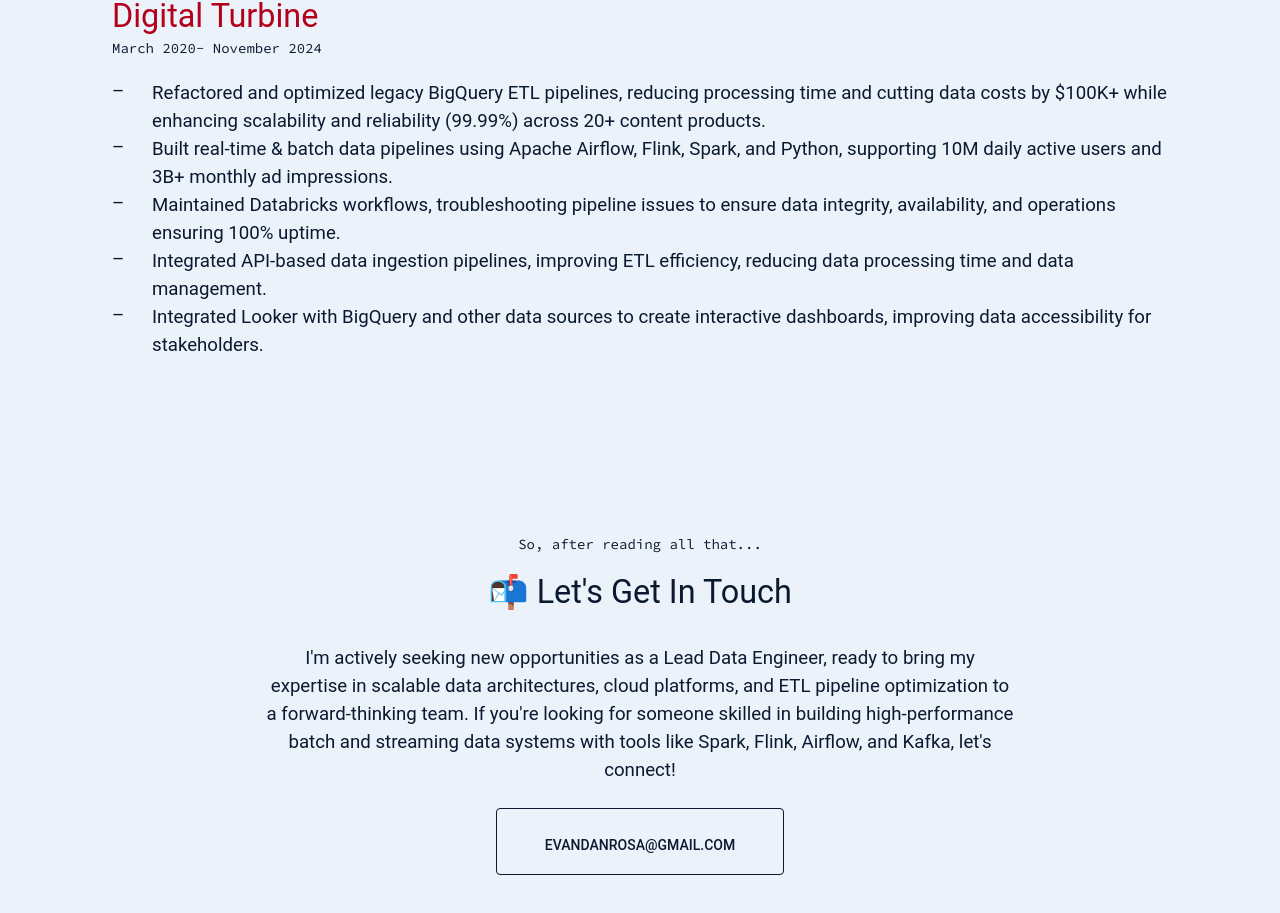
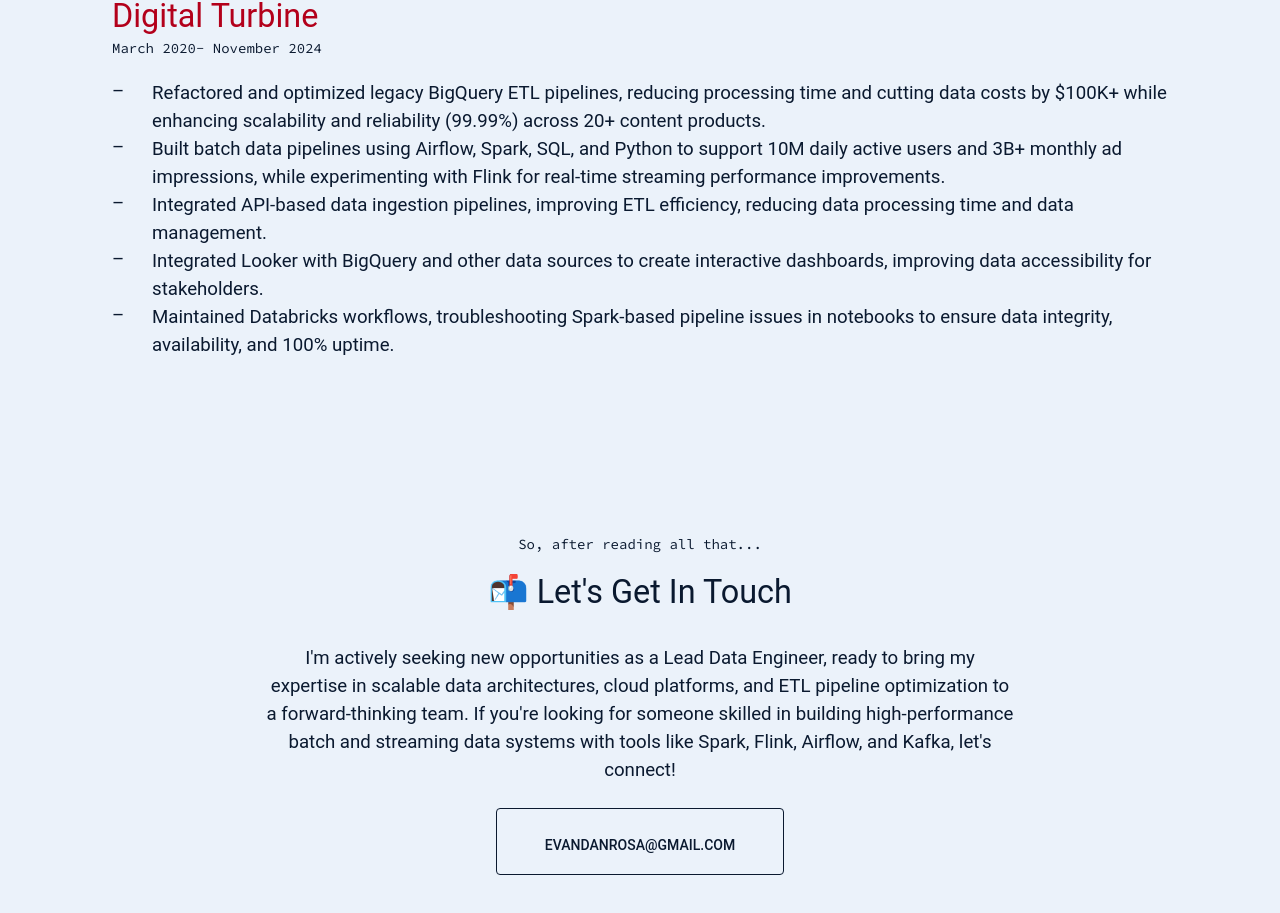
Before and after one commit to evanrosa/portfolio, a Next.js app: page / in a window 1280 px wide. Shown: the part 3025-3938 px from the top of the page. Built offline with nearby package versions, Linux system fonts and the light colour scheme; a web font is replaced by a local one.

Commit message:
resume update

```diff
--- a/components/work.tsx
+++ b/components/work.tsx
@@ -52,8 +52,7 @@ export default function Job() {
   return (
     <Container sx={{ paddingTop: '60px', paddingBottom: '130px' }}>
       <section id="Work">
-        <Typography variant="h4" component="h2" sx={{ paddingBottom: 3, paddingTop: 4 }}
-        >
+        <Typography variant="h4" component="h2" sx={{ paddingBottom: 3, paddingTop: 4 }}>
           💼 Where I've Worked
         </Typography>
         <Box sx={{ width: '100%' }}>
@@ -84,19 +83,25 @@ export default function Job() {
             </Typography>
             <ul>
               <li>
-                Refactored and optimized legacy BigQuery ETL pipelines, reducing processing time and cutting data costs by $100K+ while enhancing scalability and reliability (99.99%) across 20+ content products.
+                Refactored and optimized legacy BigQuery ETL pipelines, reducing processing time and cutting data costs
+                by $100K+ while enhancing scalability and reliability (99.99%) across 20+ content products.
               </li>
               <li>
-                Built real-time & batch data pipelines using Apache Airflow, Flink, Spark, and Python, supporting 10M daily active users and 3B+ monthly ad impressions.
+                Built batch data pipelines using Airflow, Spark, SQL, and Python to support 10M daily active users and
+                3B+ monthly ad impressions, while experimenting with Flink for real-time streaming performance
+                improvements.
               </li>
               <li>
-                Maintained Databricks workflows, troubleshooting pipeline issues to ensure data integrity, availability, and operations ensuring 100% uptime.
+                Integrated API-based data ingestion pipelines, improving ETL efficiency, reducing data processing time
+                and data management.
               </li>
               <li>
-                Integrated API-based data ingestion pipelines, improving ETL efficiency, reducing data processing time and data management.
+                Integrated Looker with BigQuery and other data sources to create interactive dashboards, improving data
+                accessibility for stakeholders.
               </li>
               <li>
-                Integrated Looker with BigQuery and other data sources to create interactive dashboards, improving data accessibility for stakeholders.
+                Maintained Databricks workflows, troubleshooting Spark-based pipeline issues in notebooks to ensure data
+                integrity, availability, and 100% uptime.
               </li>
             </ul>
           </TabPanel>
```
